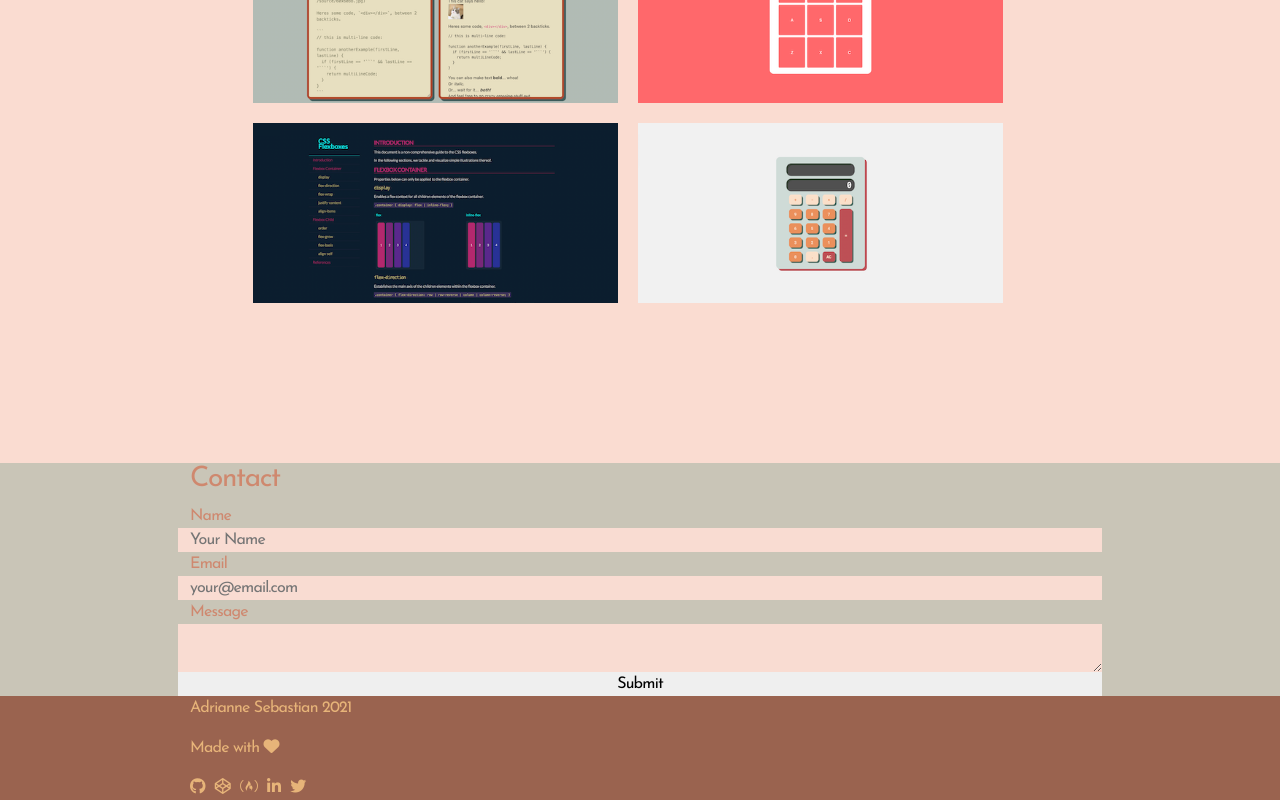
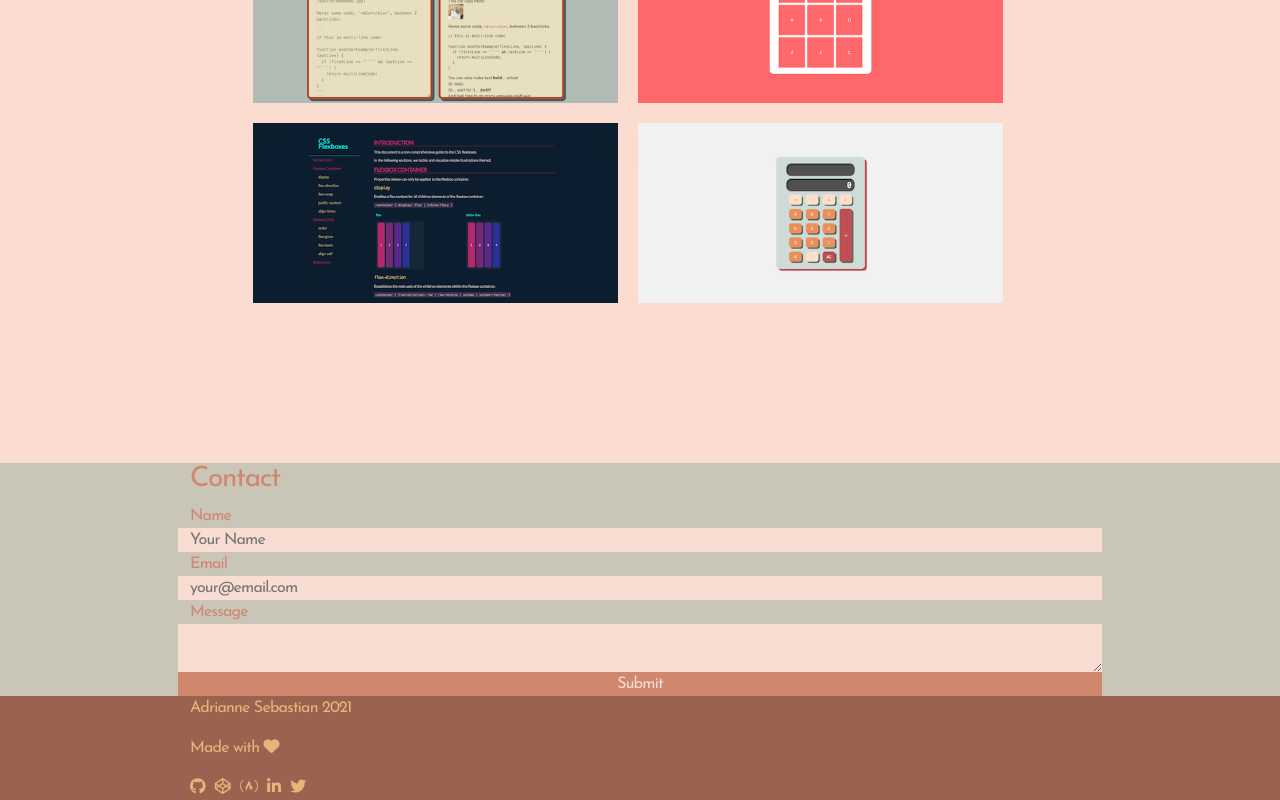
Before and after one commit to arcsbstn/arcsbstn.github.io, a React (Create React App) app: page / in a window 1280 px wide. Shown: the part 1177-1977 px from the top of the page. Built offline with nearby package versions, Linux system fonts and the light colour scheme.

Commit message:
add Contact__contentWrapper, update button colors

```diff
--- a/src/components/Contact.js
+++ b/src/components/Contact.js
@@ -4,7 +4,7 @@ import React, { useContext, useState } from 'react'
 import { ThemeContext } from '../contexts/theme'
 
 export default function Contact() {
-  const [{ theme }] = useContext(ThemeContext)
+  const [{ theme, isDark }] = useContext(ThemeContext)
   const contactStyle = {
     backgroundColor: theme.contactBg,
     color: theme.contactTextareaText
@@ -12,6 +12,10 @@ export default function Contact() {
   const textareaStyle = {
     backgroundColor: theme.contactTextareaBg,
     color: theme.contactTextareaText
+  }
+  const buttonStyle = {
+    backgroundColor: theme.contactAccent,
+    color: isDark ? theme.contactTextareaText : theme.contactTextareaBg
   }
 
   const [name, setName] = useState('')
@@ -38,7 +42,8 @@ export default function Contact() {
   return (
     <section id='contact'
       style={contactStyle}>
-      <div className="General__wrapper">
+      <div className='General__wrapper'>
+        <div className='Contact__contentWrapper'>
           <h3 style={{ color: theme.contactAccent }}>Contact</h3>
           <form id='contact'
             name='contact'
@@ -70,13 +75,14 @@ export default function Contact() {
                 onChange={(e) => { setMessage(e.target.value) }}
                 style={textareaStyle} />
             </div>
-          <div className="row">
+            <div className='row'>
               <div data-netlify-recaptcha='true'></div>
             </div>
             <div className='row'>
-            <button type='submit'>Submit</button>
+              <button type='submit' style={buttonStyle}>Submit</button>
             </div>
           </form>
+        </div>
       </div>
     </section>
   )
```
Lines whose indentation alone changed are shown as unchanged.
